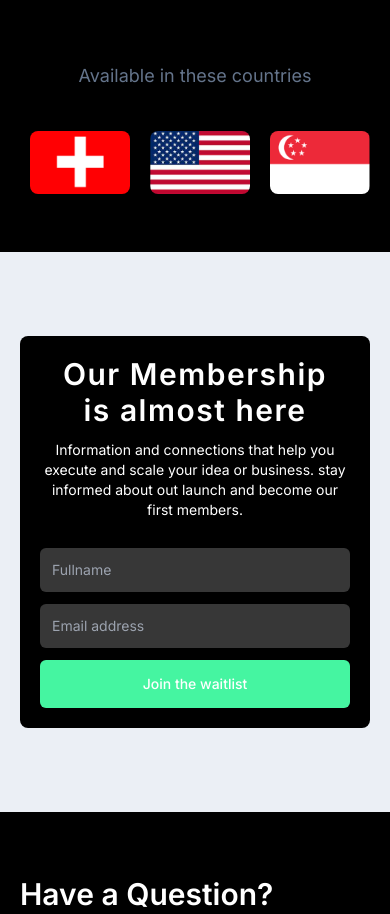
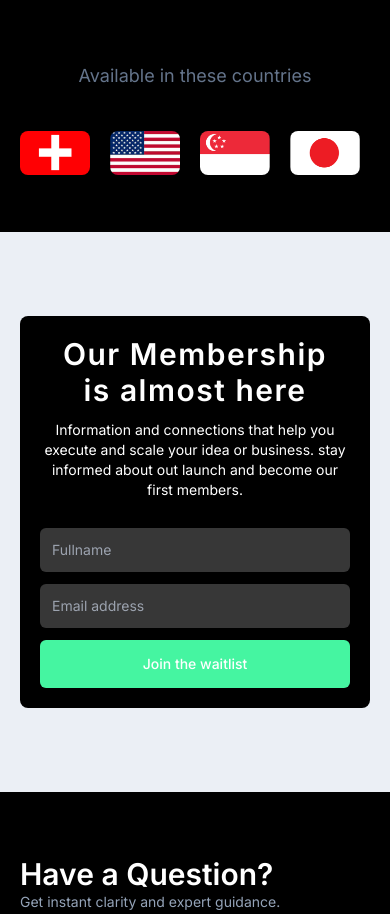
Before and after one commit to Isah-Hamza/secrecypay, a Next.js app: page / in a window 390 px wide. Shown: the part 1680-2594 px from the top of the page. Built offline with nearby package versions, Linux system fonts and the light colour scheme.

Commit message:
images slider issues

```diff
--- a/app/page.jsx
+++ b/app/page.jsx
@@ -401,15 +401,13 @@ export default function Home() {
                 Available in these countries
               </p>
               <div className="overflow-x-auto">
-                <div className="min-w-[840px] flex items-center justify-center gap-5 md:gap-10 mt-10">
+                <div className="min-w-[610px] sm:min-w-[840px] flex items-center justify-center gap-5 md:gap-10 mt-10">
                   {countries.map((item, idx) => (
                     <Image
                       key={idx}
                       src={item}
-                      // width={100}
-                      // height={40}
                       alt="country"
-                      className="rounded-lg max-w-[100px]"
+                      className="rounded-lg w-[70px] sm:w-[100px] sm:max-w-[100px]"
                     />
                   ))}
                 </div>
```
